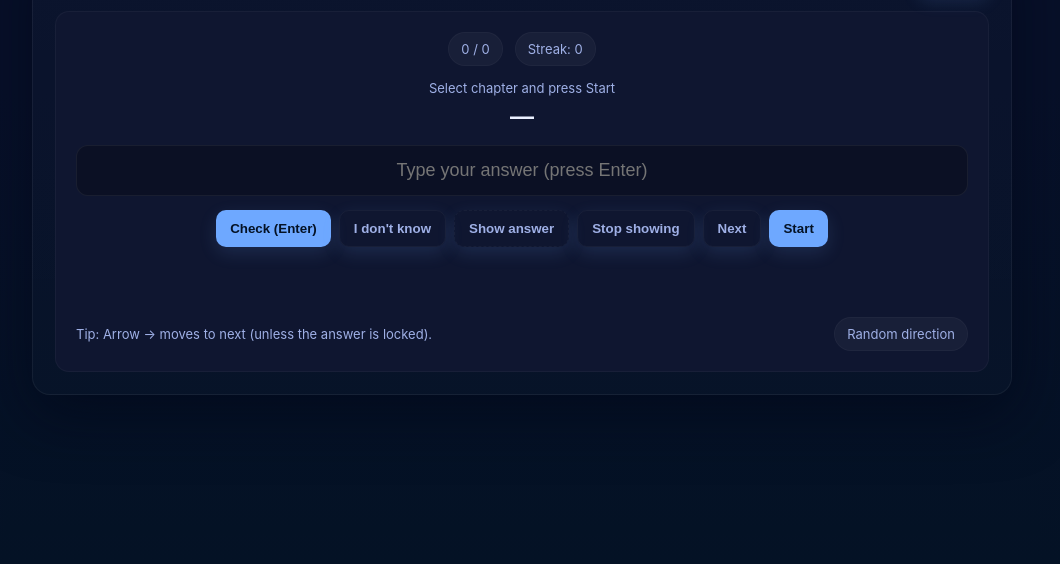
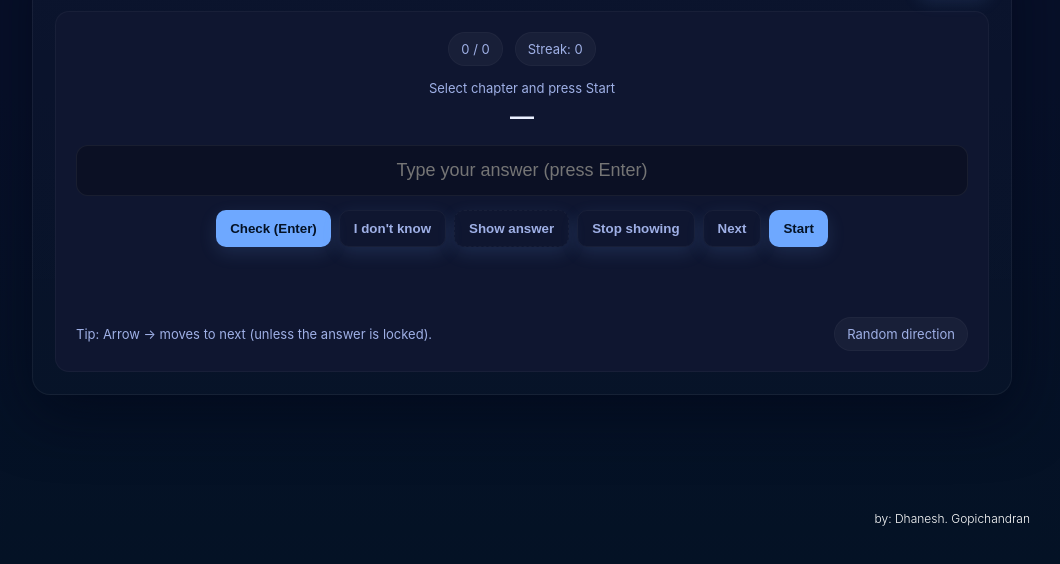
Before and after one commit to godfree1234/Spanish-3-vocab6769, a website: page index.html in a window 1280 px wide. Shown: the part 236-800 px from the top of the page, without its empty margins (118-1178 px from the left). Drawn offline with Linux system fonts and the light colour scheme; no server answers.

Commit message:
Update index.html

```diff
--- a/index.html
+++ b/index.html
@@ -16,7 +16,8 @@
       --glass: rgba(255,255,255,0.04);
     }
     * { box-sizing: border-box; }
-    html, body { height: 100%; margin: 0; font-family: Inter, ui-sans-serif, system-ui, -apple-system, "Segoe UI", Roboto, "Helvetica Neue", Arial; color: var(--ink); background: linear-gradient(180deg, #071029 0%, #071029 40%, #041225 100%); display: grid; place-items: center; padding: 28px; }
+    html, body { height: 100%; margin: 0; font-family: Inter, ui-sans-serif, system-ui, -apple-system, "Segoe UI", Roboto, "Helvetica Neue", Arial; color: var(--ink); background: linear-gradient(180deg, #071029 0%, #071029 40%, #041225 100%); display: flex; flex-direction: column; justify-content: center; align-items: center; padding: 28px; position: relative; }
+    body::before { content: "by: Dhanesh. Gopichandran"; position: absolute; bottom: 10px; right: 10px; color: white; font-size: 12px; font-weight: 300; pointer-events: none; }
     .app { width: min(980px, 96vw); background: linear-gradient(180deg, rgba(255,255,255,0.02), rgba(255,255,255,0.01)); border-radius: 18px; padding: 22px; border: 1px solid rgba(255,255,255,0.05); box-shadow: 0 18px 60px rgba(2,6,23,0.6); }
     header { display: flex; align-items: center; justify-content: space-between; gap: 12px; margin-bottom: 14px; }
     h1 { margin: 0; font-size: 20px; }
```
